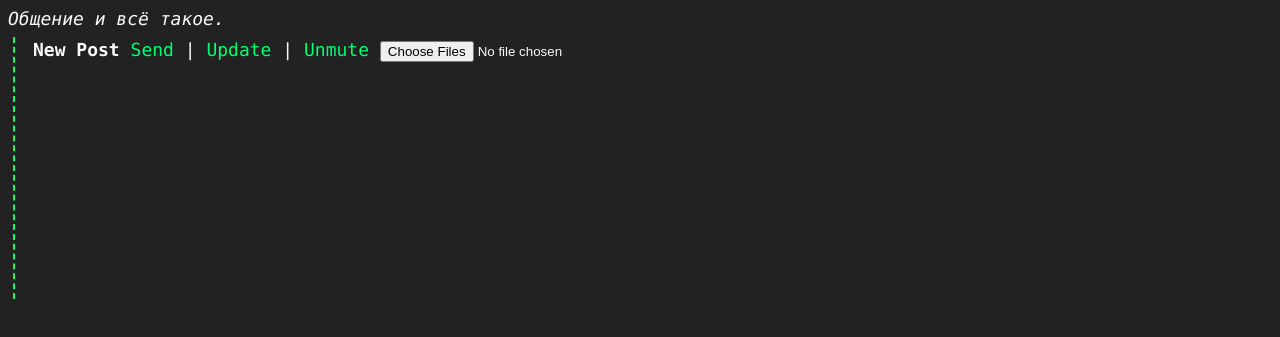
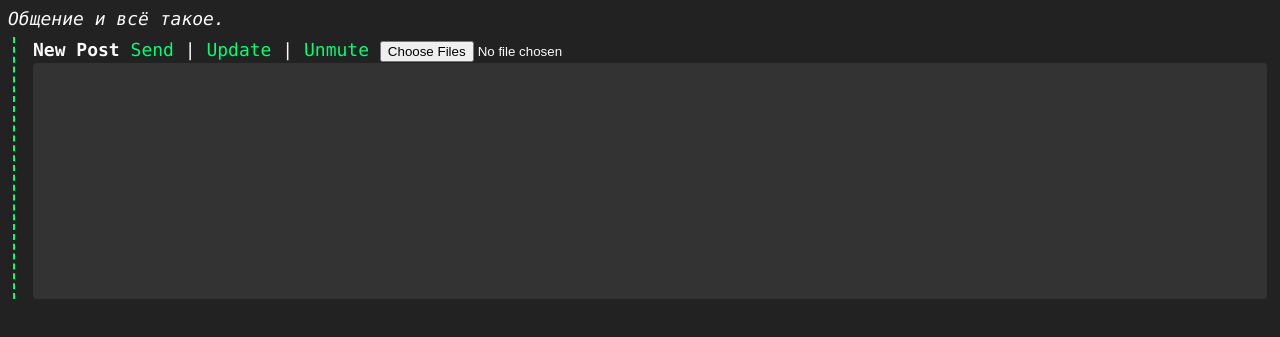
Before and after one commit to ostov-larion/hivechan, a plain HTML site: page index.html in a window 1280 px wide. Shown: the part 113-450 px from the top of the page. Drawn offline with Linux system fonts and the light colour scheme; no server answers.

Commit message:
Add files via upload

```diff
--- a/css/retro.css
+++ b/css/retro.css
@@ -229,11 +229,12 @@ button:hover, button:active {
 }
 
 textarea {
-    background-color: #222;
+    background-color: #333;
     color: #fafafa;
-    width: 95%;
+    width: 100%;
     resize: none;
     border: none;
+    border-radius: 4px;
     height: 30%;
     font-family: Menlo, Monaco, "Courier New", monospace;
     font-size: 1rem;
```
